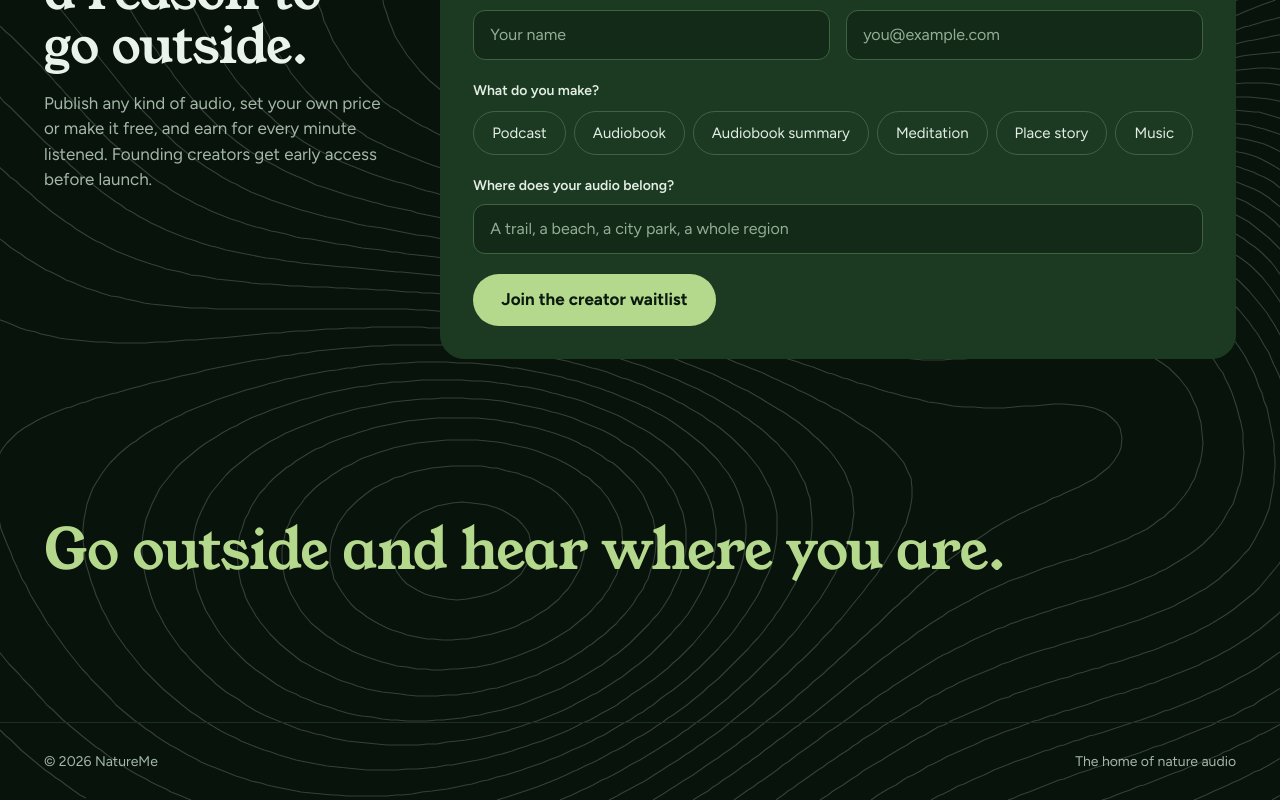
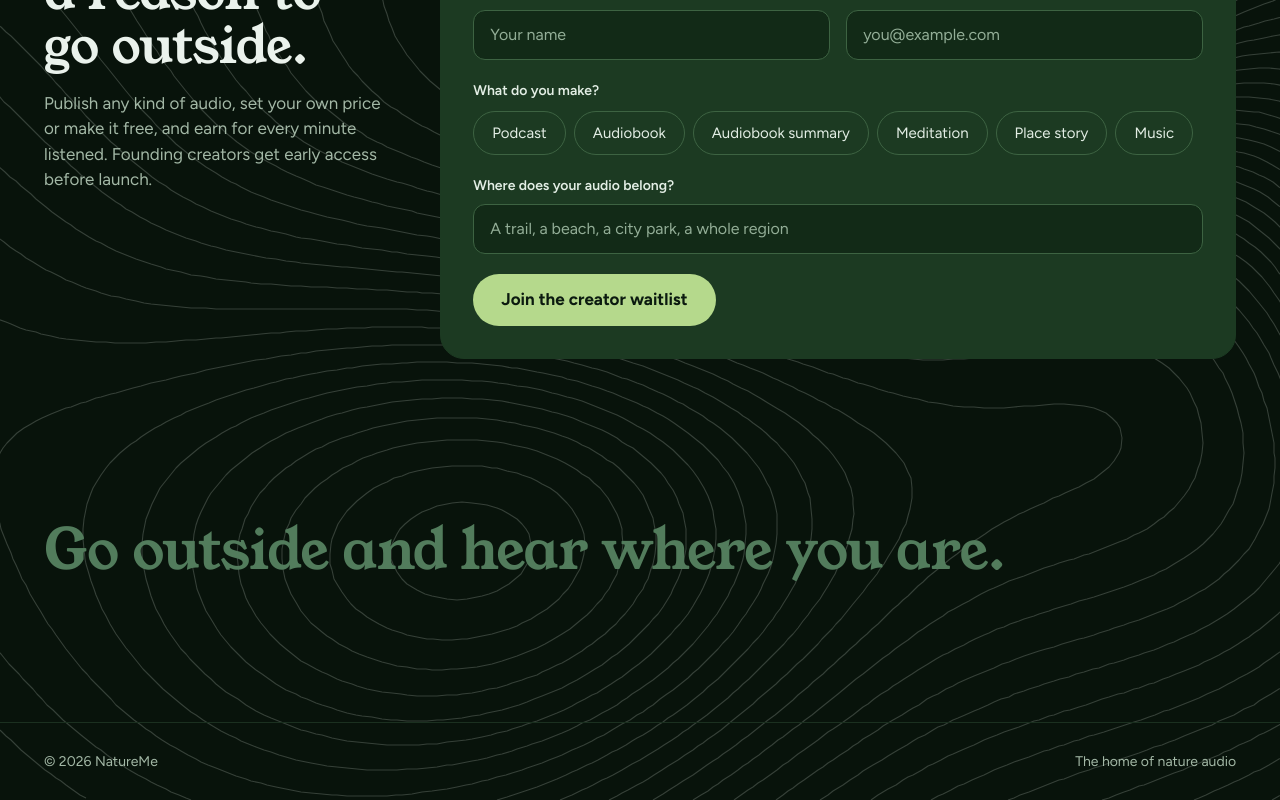
Before and after one commit to NatureMewebdemo/natureme-web, a Next.js app: page /coming-soon in a window 1280 px wide. Shown: the part 2220-3020 px from the top of the page. Built offline with nearby package versions, Linux system fonts and the light colour scheme.

Commit message:
Color the closing line #527C5C
Co-Authored-By: Claude Opus 5.5 <noreply@anthropic.com>
Claude-Session: https://claude.ai/code/session_01A6s5zZ7C87myJc7rhawKoR

```diff
--- a/app/coming-soon/landing.css
+++ b/app/coming-soon/landing.css
@@ -34,7 +34,7 @@
 .ls-statement{padding-block:120px 40px}
 .ls-statement p{max-width:22em;font-size:clamp(32px,4.4vw,64px);font-weight:500;line-height:1.12;letter-spacing:-.025em;text-wrap:balance}
 .ls-closing{padding-block:40px 140px}
-.ls-closing p{color:var(--ls-highlight);font-family:var(--display);font-weight:400;letter-spacing:-.01em}
+.ls-closing p{color:#527C5C;font-family:var(--display);font-weight:400;letter-spacing:-.01em}
 .ls-helps{padding-block:80px 40px;display:flex;flex-direction:column;align-items:center;gap:48px}
 .ls-helps>h2{font-size:clamp(34px,4vw,56px);text-align:center}
 .ls-cards{width:100%;display:grid;grid-template-columns:repeat(2,minmax(0,1fr));gap:24px}
```
